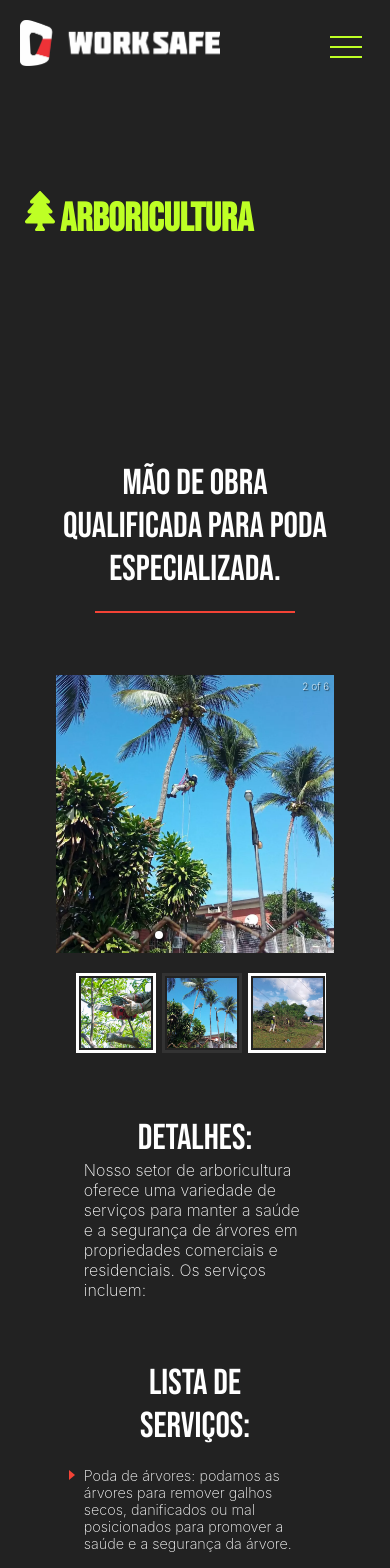
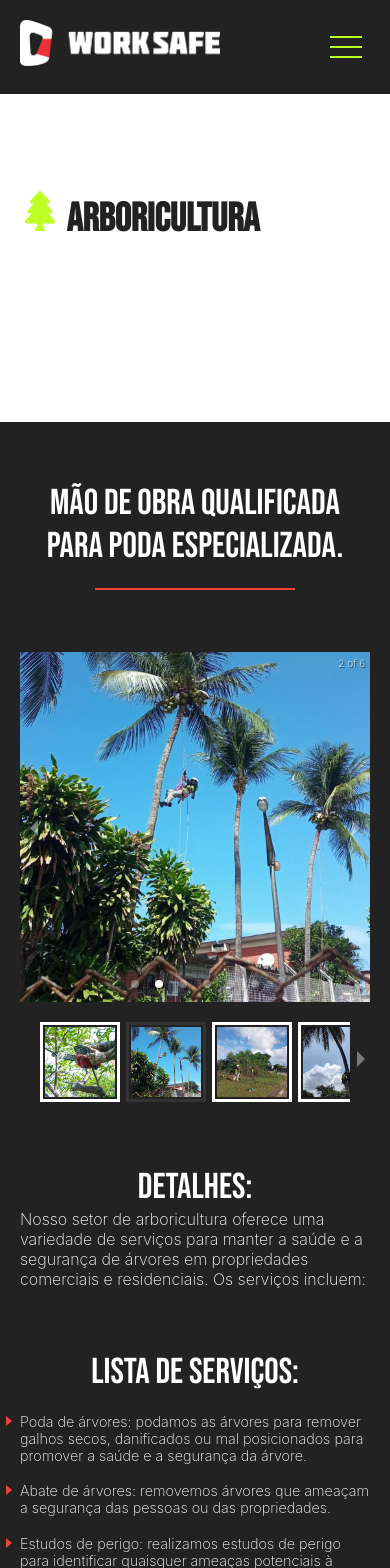
Before and after one commit to julioa-adl/worksafe, a React (Create React App) app: page /servicos/arboricultura in a window 390 px wide. Shown: the top 1568 px of the page. Built offline with nearby package versions, Linux system fonts and the light colour scheme.

Commit message:
att navbar mobile service details - color header services details - padding service details

```diff
--- a/src/components/NavBar.jsx
+++ b/src/components/NavBar.jsx
@@ -163,7 +163,9 @@ function NavBar({ propBgColor, logo, path }) {
                       servicesDetails.map((servs) => (
                         <NavLink
                           key={`utils${ servs.service }`}
-                          to={ `/servicos/${servs.pathName}` }>
+                          to={ `/servicos/${servs.pathName}` }
+                          onClick={ mobileNavBar }
+                        >
                           <li className="NL">
                             { servs.icon }
                             { servs.service }
--- a/src/pages/ServicesDetails.jsx
+++ b/src/pages/ServicesDetails.jsx
@@ -20,10 +20,10 @@ function ServicesDetails({ match }) {
     <div>
       <HeaderServices
         tamanho={ 50 }
-        // bg={ objServ[0].cover }
-        bg='#222222'
+        // bg={ `url(${objServ[0].cover})` }
+        bg='white'
         txt1Color='#BEFF25'
-        txt2Color='#BEFF25'
+        txt2Color='#222222'
         objNames={ {name1: objServ[0].icon, name2: objServ[0].service} }  />
         <ServicesDetailsSection service={ objServ[0] }/>
         <Footer/>
--- a/src/sections/services.section/HeaderServices.jsx
+++ b/src/sections/services.section/HeaderServices.jsx
@@ -51,7 +51,7 @@ function HeaderServices({ tamanho, bg, objNames, txt1Color, txt2Color, path}) {
             style={{
               color: `${ txt2Color }`
             }}
-          >{ objNames.name2 }</span></h1>
+          >{ ` ${objNames.name2}` }</span></h1>
       </div>
     </div>
   )
--- a/src/styles/style.components/navbar.css
+++ b/src/styles/style.components/navbar.css
@@ -106,6 +106,8 @@
   top: 20px;
   width: 200px;
   background-color: #222222;
+  animation: growDown 300ms ease-in-out forwards;
+    transform-origin: top center
 }
 
 .dropDown_list li {
@@ -353,3 +355,15 @@
     opacity: 0;
   }
 }
+
+@keyframes growDown {
+  0% {
+      transform: scaleY(0)
+  }
+  80% {
+      transform: scaleY(1.1)
+  }
+  100% {
+      transform: scaleY(1)
+  }
+}
--- a/src/styles/style.section/services.sections/servicesDetails.css
+++ b/src/styles/style.section/services.sections/servicesDetails.css
@@ -46,11 +46,11 @@
 }
 
 .carousel {
-  width: 50%;
+  /* width: 50%; */
 }
 
 .thumbs-wrapper {
-  width: 180%;
+  /* width: 180%; */
 }
 
 @media (max-width: 900px) {
@@ -58,11 +58,11 @@
     flex-direction: column-reverse;
     justify-content: center;
     align-items: center;
-    padding: 0 20px;
+    width: 100%;
   }
 
   .txt_details_container {
-    width: 40%;
+    /* width: 40%; */
   }
 
   .txt_service {
--- a/src/styles/style.section/services.sections/servicesGrid.css
+++ b/src/styles/style.section/services.sections/servicesGrid.css
@@ -40,6 +40,10 @@
 
 @media (max-width: 900px) {
 
+  .grid_services {
+    padding: 40px 20px;
+  }
+
   .img_serv_container {
     height: 200px;
   }
```
